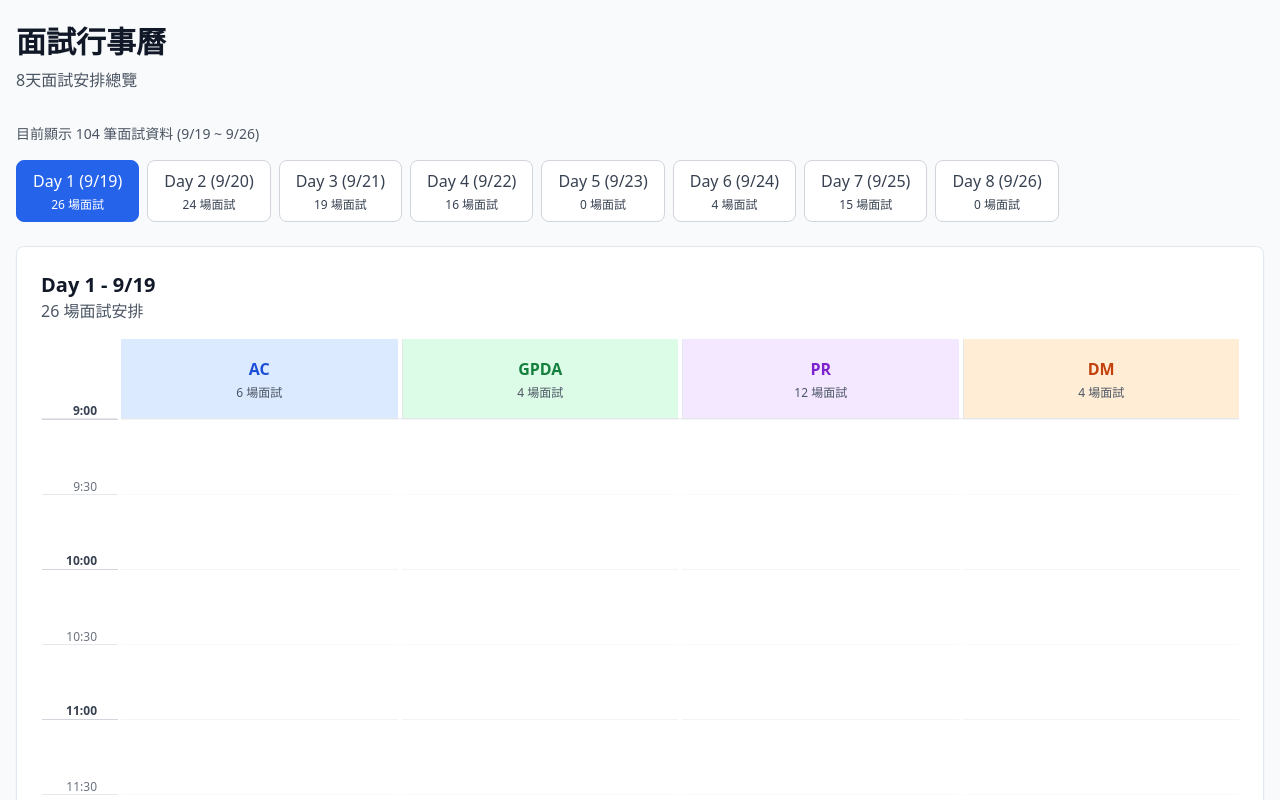
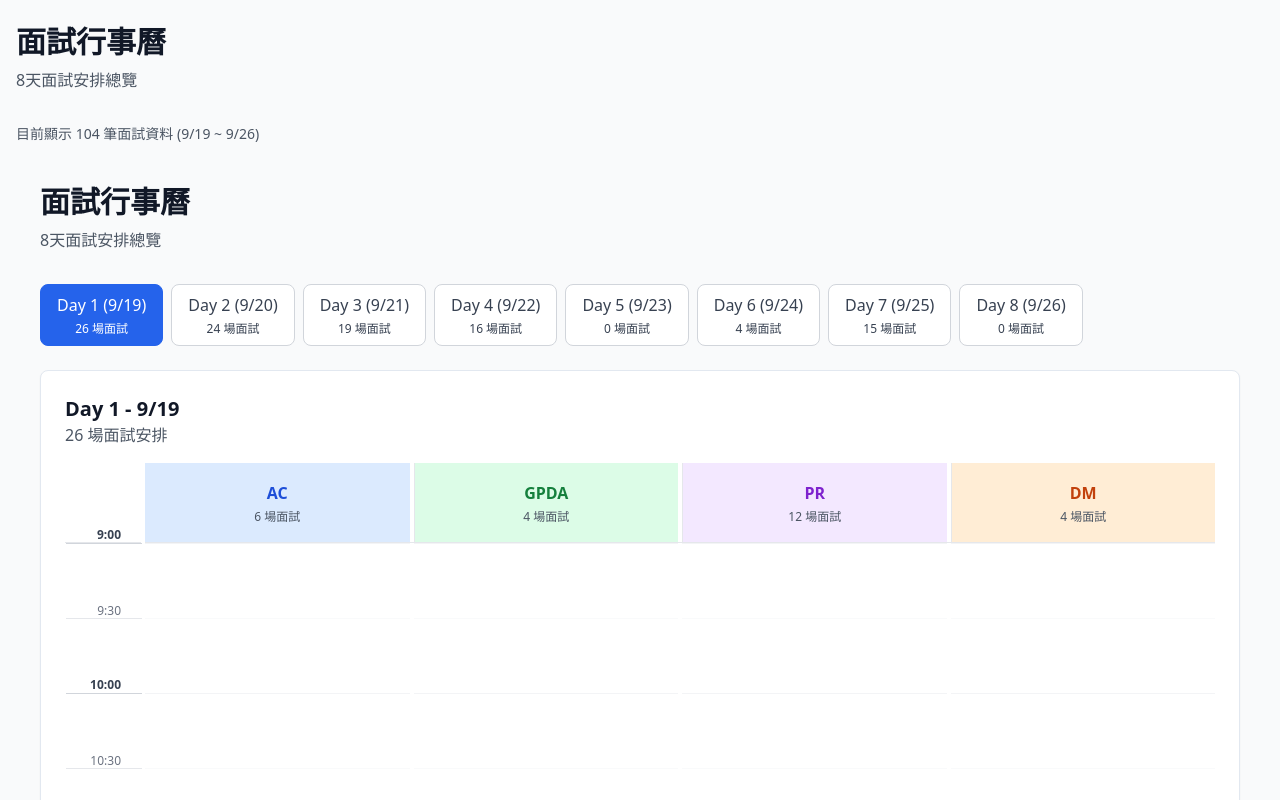
Before and after one commit to ryukyucoding/interview-calendar-compass, a React (Vite) app: page / in a window 1280 px wide. Shown: the top 800 px of the page. Built offline with nearby package versions, Linux system fonts and the light colour scheme.

Commit message:
Reverted to commit 2c05653e9b4cf9f6ca075c8d393fa69bc5b8130b

```diff
--- a/src/components/InterviewCalendar.tsx
+++ b/src/components/InterviewCalendar.tsx
@@ -84,8 +84,14 @@ const InterviewCalendar: React.FC<InterviewCalendarProps> = ({ interviews, depar
 
   const interviewLayout = getInterviewLayout(currentDayInterviews);
 
-  const days = Array.from({ length: 8 }, (_, i) => i + 1);  return (
-    <div className="w-full max-w-7xl mx-auto">
+  const days = Array.from({ length: 8 }, (_, i) => i + 1);
+  return (
+    <div className="w-full max-w-7xl mx-auto p-6">
+      <div className="mb-8">
+        <h1 className="text-3xl font-bold text-gray-900 mb-2">面試行事曆</h1>
+        <p className="text-gray-600">8天面試安排總覽</p>
+      </div>
+
       {/* Day Navigation */}
       <div className="mb-6">
         <div className="flex flex-wrap gap-2">
```
